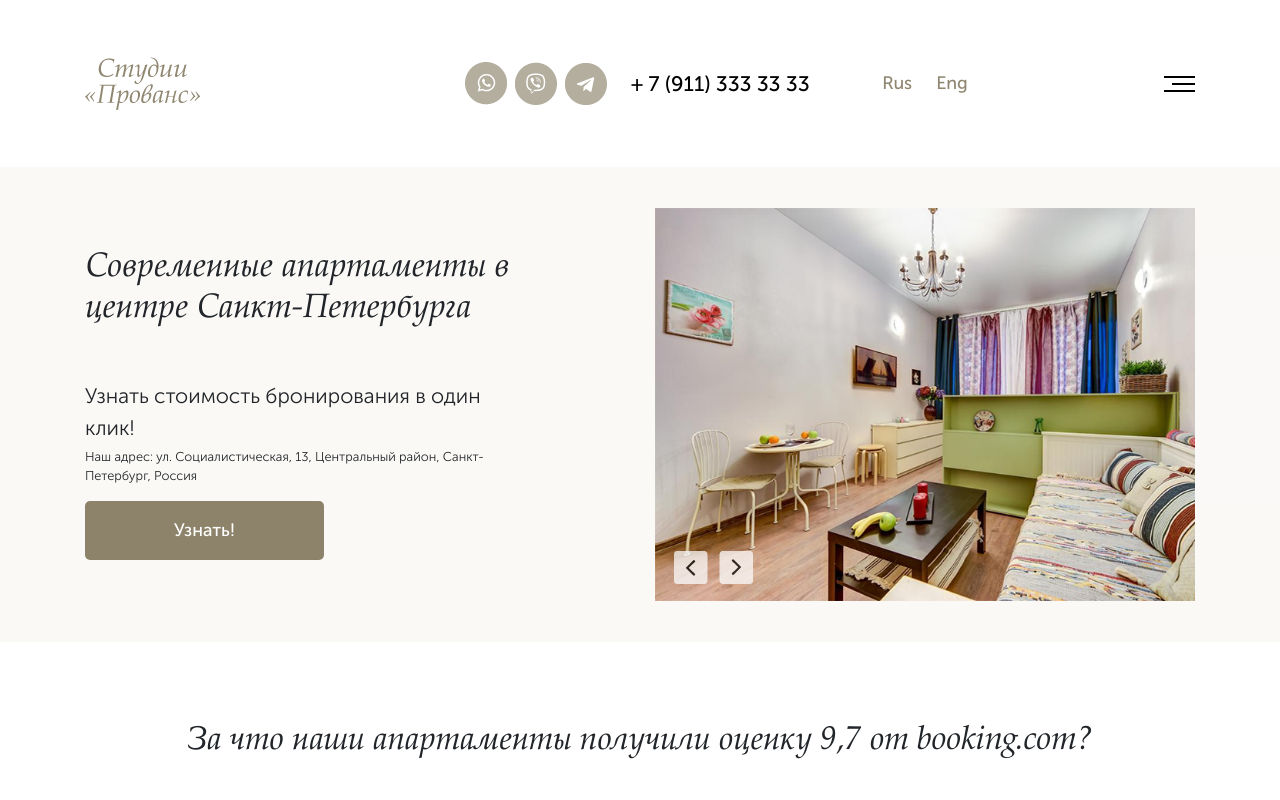
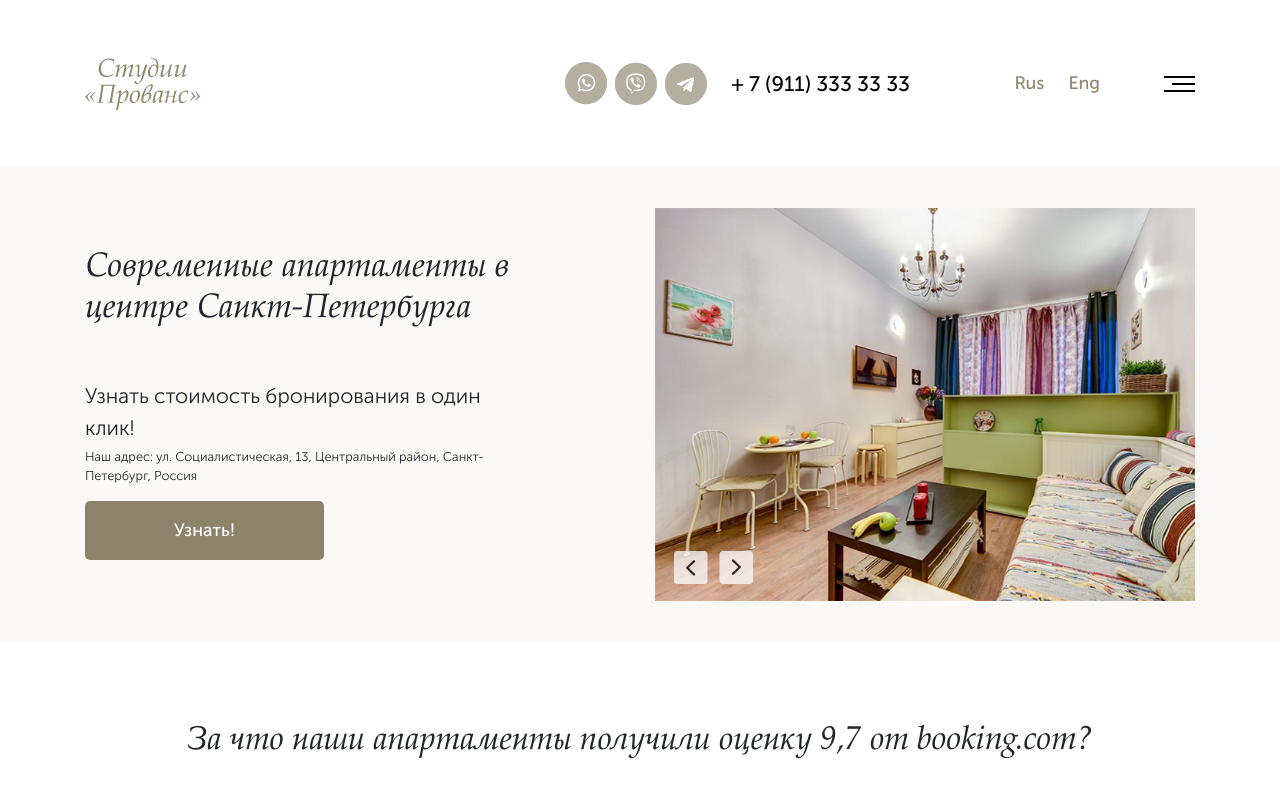
Before and after one commit to snezhnyikorol/provence-webpack, a plain HTML site: page index.html in a window 1280 px wide. Shown: the top 800 px of the page. Drawn offline with Linux system fonts and the light colour scheme.

Commit message:
footer adapt

```diff
--- a/assets/css/style.css
+++ b/assets/css/style.css
@@ -684,6 +684,11 @@ footer a, footer p {
 		padding: 60px 0;
 	}
 
+
+	.map {
+		padding-top: 50px;
+	}
+
 	.btn-primary {
 		padding: 12px 60px;
 		font-size: 16px;
--- a/index.html
+++ b/index.html
@@ -21,8 +21,8 @@
 							<p class="logo_text">Апартаменты в СПБ</p>
 						</a>
 					</div>
-					<div class="offset-xl-2 d-none d-lg-block col-5 col-xl-4 justify-content-end">
-						<div class="social_container d-flex align-items-center justify-content-xl-start justify-content-center">
+					<div class="offset-xl-2 d-none d-lg-block col-5 col-xl-5 justify-content-end">
+						<div class="social_container d-flex align-items-center justify-content-xl-end justify-content-center">
 							<a href="">
 								<img src="assets/img/icons/wp_logo.png">
 							</a>
@@ -35,11 +35,11 @@
 							<a class="ml-4 tel" href="">+ 7 (911) 333 33 33</a>
 						</div>
 					</div>
-					<div class="offset-3 offset-xl-0 offset-lg-0 col-4 col-lg-2 lang_container justify-content-center d-flex">
+					<div class="offset-3 offset-xl-0 offset-lg-0 col-4 col-lg-2 lang_container justify-content-center justify-content-xl-end d-flex">
 						<a href="">Rus</a>
 						<a class="ml-4" href="">Eng</a>
 					</div>
-					<div class="col-1 col-xl-2 d-flex justify-content-end align-items-center">
+					<div class="col-1 col-xl-1 d-flex justify-content-end align-items-center">
 						<div class="menu_btn">
 							<img src="assets/img/icons/burger.png">
 						</div>
@@ -49,7 +49,7 @@
 		</nav>
 
 		<nav class="map col-xl-4 col-lg-5 col-sm-6">
-			<div class="col-xl-7 flex-column d-flex align-items-end">
+			<div class="col-x-8 flex-column d-flex align-items-end">
 				<div class="row align-items-center">
 					<h2 class="map_title">Карта сайта</h2>
 					<div class="map_close"></div>
```
